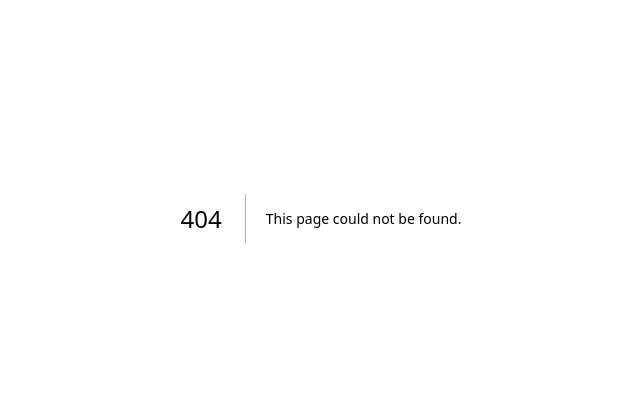
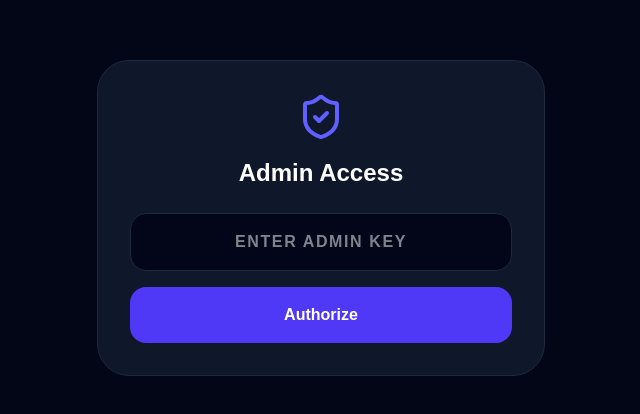
Before and after one commit to painggyinyi-lgtm/web-v1, a Next.js app: page /admin in a window 1280 px wide. Before the commit this address had no page. Shown: the part 182-596 px from the top of the page, without its empty margins (319-959 px from the left). Built offline with nearby package versions, Linux system fonts and the light colour scheme.

Commit message:
Testing new home page

```diff
--- /dev/null
+++ b/src/app/admin/page.tsx
@@ -0,0 +1,116 @@
+"use client";
+import { useState } from "react";
+import { motion } from "framer-motion";
+import { ShieldCheck, MessageSquare, BarChart3, Trash2, Home } from "lucide-react";
+import Link from "next/link";
+
+export default function AdminDashboard() {
+  const [adminKey, setAdminKey] = useState("");
+  const [isAuthorized, setIsAuthorized] = useState(false);
+  const [data, setData] = useState<any>(null);
+  const [loading, setLoading] = useState(false);
+
+  const handleLogin = async () => {
+    setLoading(true);
+    try {
+      const res = await fetch("/api/admin", {
+        method: "POST",
+        body: JSON.stringify({ adminKey }),
+      });
+      const result = await res.json();
+      if (result.success) {
+        setData(result);
+        setIsAuthorized(true);
+      } else {
+        alert("Wrong Key, Bro!");
+      }
+    } catch (err) {
+      alert("Error fetching data");
+    } finally {
+      setLoading(false);
+    }
+  };
+
+  if (!isAuthorized) {
+    return (
+      <div className="min-h-screen bg-[#020617] text-white flex items-center justify-center p-6">
+        <div className="w-full max-w-md p-8 rounded-[32px] bg-slate-900 border border-slate-800 text-center">
+          <ShieldCheck size={48} className="mx-auto mb-4 text-indigo-500" />
+          <h1 className="text-2xl font-black mb-6">Admin Access</h1>
+          <input
+            type="password"
+            className="w-full p-4 rounded-2xl bg-slate-950 border border-slate-800 outline-none mb-4 text-center font-bold tracking-widest"
+            placeholder="ENTER ADMIN KEY"
+            value={adminKey}
+            onChange={(e) => setAdminKey(e.target.value)}
+          />
+          <button
+            onClick={handleLogin}
+            className="w-full py-4 bg-indigo-600 rounded-2xl font-bold hover:bg-indigo-500 transition-all"
+          >
+            {loading ? "Checking..." : "Authorize"}
+          </button>
+        </div>
+      </div>
+    );
+  }
+
+  return (
+    <div className="min-h-screen bg-[#020617] text-slate-200 p-6 md:p-12">
+      <div className="max-w-5xl mx-auto">
+        <div className="flex justify-between items-center mb-12">
+          <div>
+            <h1 className="text-3xl font-black text-white">Dashboard</h1>
+            <p className="opacity-50">Welcome back, Owner.</p>
+          </div>
+          <Link href="/" className="p-3 bg-slate-800 rounded-2xl text-slate-400 hover:text-white transition-colors">
+            <Home size={20} />
+          </Link>
+        </div>
+
+        {/* Stats Grid */}
+        <div className="grid grid-cols-1 md:grid-cols-3 gap-6 mb-12">
+          <StatCard icon={<BarChart3 />} label="Total Posts" value={data?.stats?.totalPosts} color="text-blue-500" />
+          <StatCard icon={<MessageSquare />} label="Comments" value={data?.stats?.totalComments} color="text-purple-500" />
+          <StatCard icon={<ShieldCheck />} label="Feedbacks" value={data?.stats?.totalFeedbacks} color="text-green-500" />
+        </div>
+
+        {/* Feedbacks List */}
+        <h2 className="text-xl font-black mb-6 flex items-center gap-2">
+          <MessageSquare size={20} className="text-indigo-500" /> User Feedbacks
+        </h2>
+        <div className="space-y-4">
+          {data?.feedbacks?.map((fb: any) => (
+            <motion.div
+              initial={{ opacity: 0, y: 10 }}
+              animate={{ opacity: 1, y: 0 }}
+              key={fb.id}
+              className="p-6 rounded-[24px] bg-slate-900 border border-slate-800 flex justify-between items-start"
+            >
+              <div>
+                <p className="text-lg font-medium mb-2">{fb.content}</p>
+                <div className="flex gap-4 text-xs opacity-40 font-bold uppercase tracking-wider">
+                  <span>IP: {fb.user_ip}</span>
+                  <span>{new Date(fb.created_at).toLocaleString()}</span>
+                </div>
+              </div>
+            </motion.div>
+          ))}
+          {data?.feedbacks?.length === 0 && <p className="opacity-30">No feedback yet.</p>}
+        </div>
+      </div>
+    </div>
+  );
+}
+
+function StatCard({ icon, label, value, color }: any) {
+  return (
+    <div className="p-6 rounded-[32px] bg-slate-900 border border-slate-800 flex items-center gap-6">
+      <div className={`p-4 rounded-2xl bg-slate-950 ${color}`}>{icon}</div>
+      <div>
+        <p className="text-xs font-bold uppercase opacity-40">{label}</p>
+        <p className="text-2xl font-black">{value}</p>
+      </div>
+    </div>
+  );
+}
--- /dev/null
+++ b/src/app/api/admin/route.ts
@@ -0,0 +1,31 @@
+/* eslint-disable @typescript-eslint/no-explicit-any */
+import { NextRequest, NextResponse } from 'next/server';
+
+export const runtime = 'edge';
+
+export async function POST(request: NextRequest) {
+  const env = process.env as any;
+  const db = env.DB;
+
+  try {
+    const { adminKey } = await request.json();
+    const MASTER_ADMIN_KEY = env.ADMIN_KEY || "232003";
+
+    if (adminKey !== MASTER_ADMIN_KEY) {
+      return NextResponse.json({ error: "Access Denied" }, { status: 401 });
+    }
+
+    // Feedback တွေရော၊ Post အရေအတွက်တွေကိုပါ ဆွဲထုတ်မယ်
+    const { results: feedbacks } = await db.prepare('SELECT * FROM feedbacks ORDER BY created_at DESC').all();
+    const { results: stats } = await db.prepare(`
+      SELECT
+        (SELECT COUNT(*) FROM posts) as totalPosts,
+        (SELECT COUNT(*) FROM comments) as totalComments,
+        (SELECT COUNT(*) FROM feedbacks) as totalFeedbacks
+    `).all();
+
+    return NextResponse.json({ success: true, feedbacks, stats: stats[0] });
+  } catch (error: any) {
+    return NextResponse.json({ error: error.message }, { status: 500 });
+  }
+}
```
